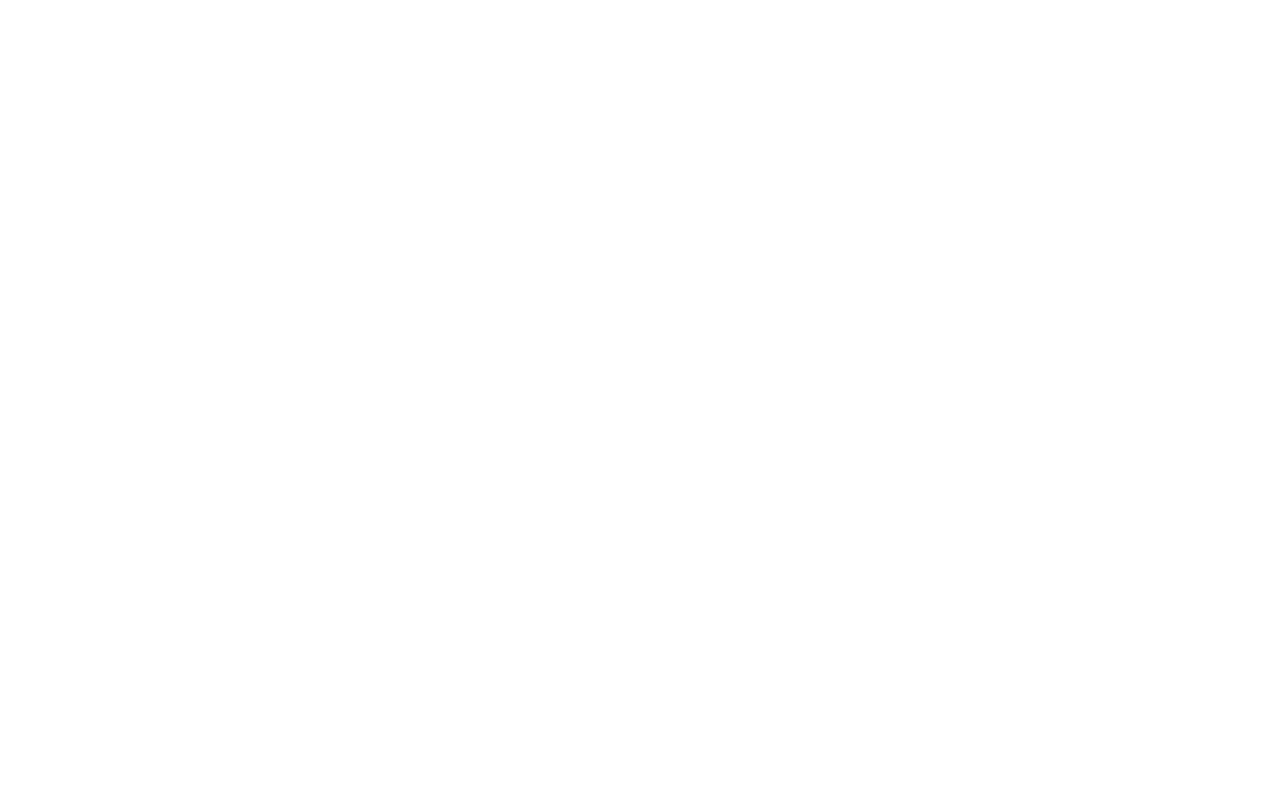
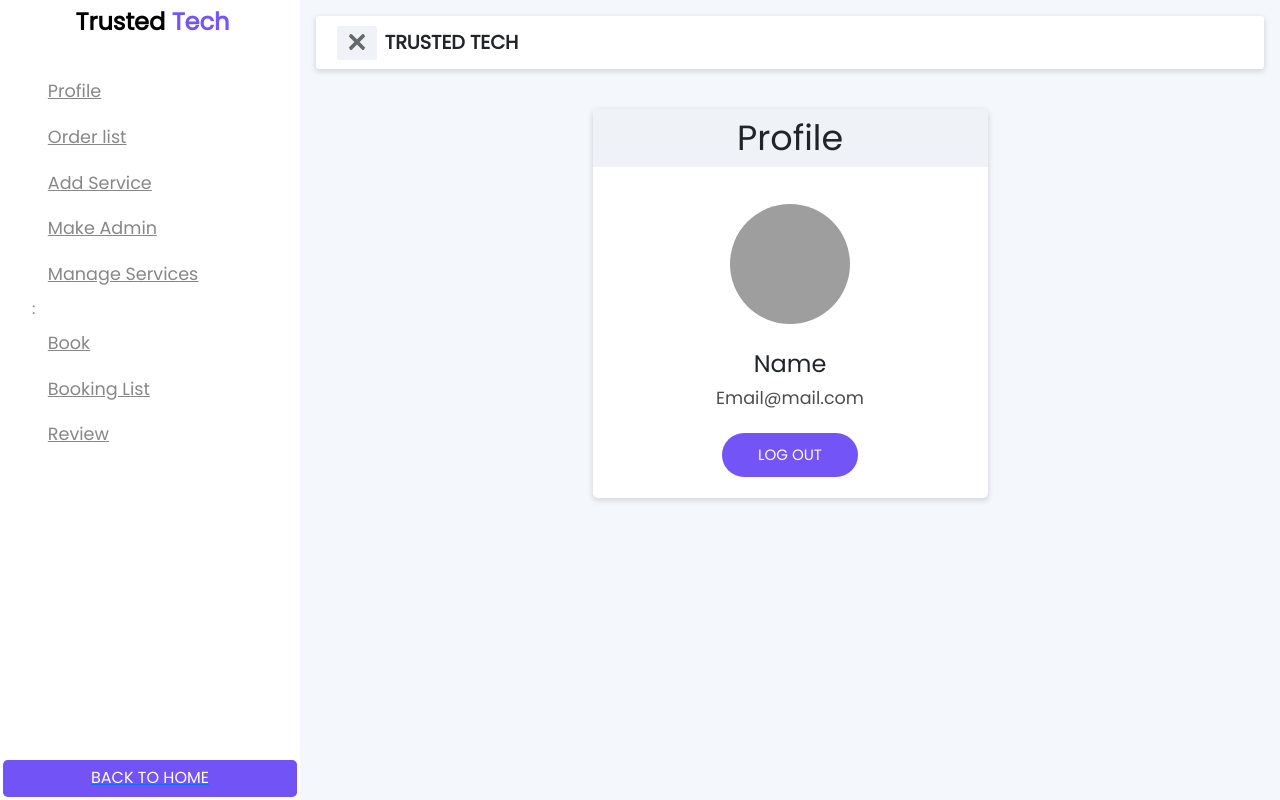
Before and after one commit to Stardev1127/Consulting, a React (Create React App) app: page /dashboard/profile in a window 1280 px wide. Before the commit this address had no page. Built offline with nearby package versions, Linux system fonts and the light colour scheme; grey boxes are pictures that could not be loaded.

Commit message:
implement dahsbord profile

```diff
--- a/src/App.js
+++ b/src/App.js
@@ -6,13 +6,16 @@ import {
 } from "react-router-dom";
 import About from './component/Home/About/About';
 import Dashboard from './component/Dashoboard/Dashboard/Dashboard';
+import Profile from './component/Dashoboard/Profile/Profile';
 const App = () => {
   return (
     <div>
       <Routes>
         <Route path="/" element={<Home />} />
         <Route path="/about" element={<About />} />
-        <Route path="/dashboard" element={<Dashboard />} />
+        <Route path="/dashboard/*" element={<Dashboard />} >
+          <Route path="profile" element={<Profile/>} />
+        </Route>
       </Routes>
     </div>
   )
--- /dev/null
+++ b/src/component/Dashoboard/AdminDashboard/AdminDashboard.jsx
@@ -0,0 +1,27 @@
+import React from 'react';
+import { Route, Routes } from 'react-router-dom';
+import Profile from '../Profile/Profile';
+import { Outlet } from 'react-router';
+// import Profile from '../../Profile/Profile';
+// import AddService from '../AddService/AddServices';
+// import MakeAdmin from '../MakeAdmin/MakeAdmin';
+// import ManageServices from '../ManageServices/ManageServices';
+// import OrderList from '../OrderList/OrderList';
+
+const AdminDashboard = () => {
+    return (
+        <div>
+            <Outlet/>
+            {/* <Route exact path="/dashboard/profile"><Profile/></Route> */}
+
+             {/* <Routes> */}
+                {/* <Route exact path="/dashboard/orderList"><OrderList/></Route> */}
+                {/* <Route path="/dashboard/addService"><AddService/></Route> */}
+                {/* <Route path="/dashboard/makeAdmin"><MakeAdmin/></Route> */}
+                {/* <Route path="/dashboard/manageServices"><ManageServices/></Route> */}
+             {/* </Routes> */}
+        </div>
+    );
+};
+
+export default AdminDashboard;
--- a/src/component/Dashoboard/Dashboard/Dashboard.jsx
+++ b/src/component/Dashoboard/Dashboard/Dashboard.jsx
@@ -2,6 +2,7 @@ import React, {useState} from 'react'
 import './Dashboard.css';
 import Sidebar from '../Sidebar/Sidebar';
 import {Link} from 'react-router-dom';
+import AdminDashboard from '../AdminDashboard/AdminDashboard';
 
 const Dashboard = () => {
     const [sideToggle, setSideToggle] = useState(false)
@@ -38,6 +39,7 @@ const Dashboard = () => {
                     </div>
                     {/* <PopOver/> */}
                 </div>
+                <AdminDashboard/>
                 {/* {
                     admin ? <AdminDashboard/> : <UserDashboard/>
                 } */}
--- /dev/null
+++ b/src/component/Dashoboard/Profile/Profile.css
@@ -0,0 +1,55 @@
+.profile {
+    box-shadow: 0 2px 5px 1px rgb(64 60 67 / 16%);
+    background: #fff;
+    text-align: center;
+    margin: 2.5rem auto;
+    border-radius: 0.3rem;
+    max-width: 500px;
+}
+
+.profile h2 {
+    font-size: 35px;
+    font-weight: 500;
+    padding: 0.5rem 0;
+    margin-bottom: 0;
+    background-color: #EFF2F7;
+}
+
+.profile img {
+    height: 120px;
+    width: 120px;
+    border-radius: 50%;
+    margin: 1rem 0;
+}
+
+.profile h3 {
+    font-size: 1.5rem;
+    margin: 0.6rem 0;
+}
+
+.profile h5 {
+    font-size: 1.1rem;
+    color: rgba(0,0,0,.7);
+}
+
+.profileInfo {
+    padding: 1.3rem;
+}
+
+.mainBtn {
+    background: #7355F7;
+    padding: 13px 36px;
+    display: inline-block;
+    border-radius: 50px;
+    font-size: 15px;
+    font-weight: 500;
+    line-height: 1.2;
+    text-transform: uppercase;
+    border: none;
+    color: #fff;
+    transition: 0.4s;
+    cursor: pointer;
+}
+.mainBtn:hover {
+    background-color: #4C25F5;
+}
--- /dev/null
+++ b/src/component/Dashoboard/Profile/Profile.jsx
@@ -0,0 +1,42 @@
+import React, { useContext } from 'react';
+import { Col } from 'react-bootstrap';
+// import toast from 'react-hot-toast';
+// import { UserContext } from '../../../App';
+// import { handleSignOut } from '../../LogIn/LogIn/LoginManager';
+import './Profile.css'
+import img from '../../../Assets/user.svg';
+const Profile = () => {
+    // const {user: {name, email, img}, setUser} = useContext(UserContext);
+    // const signOut = () => {
+    //     const loading = toast.loading('Please wait...');
+    //     handleSignOut()
+    //     .then(res => {
+    //         toast.dismiss(loading);
+    //         setUser(res)
+    //         toast.error('Logged Out!');
+    //     })
+    // }
+    return (
+        <Col md={5} className="mx-auto">
+            <div className="profile">
+                <h2>Profile</h2>
+                <div className="profileInfo">
+                    <img src={img} alt="" />
+                    <h3>
+                        {/* {name} */}
+                        Name
+                    </h3>
+                    <h5>
+                        {/* {email} */}
+                        Email@mail.com
+                    </h5>
+                    <button className="mainBtn mt-3"
+                    // onClick={signOut}
+                    >Log out</button>
+                </div>
+            </div>
+        </Col>
+    );
+};
+
+export default Profile;
```
